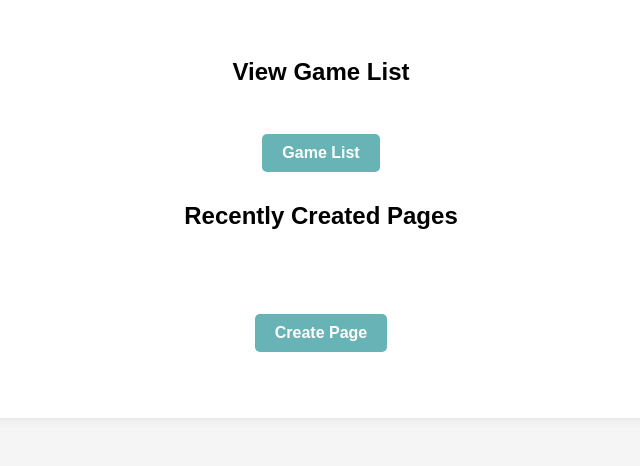
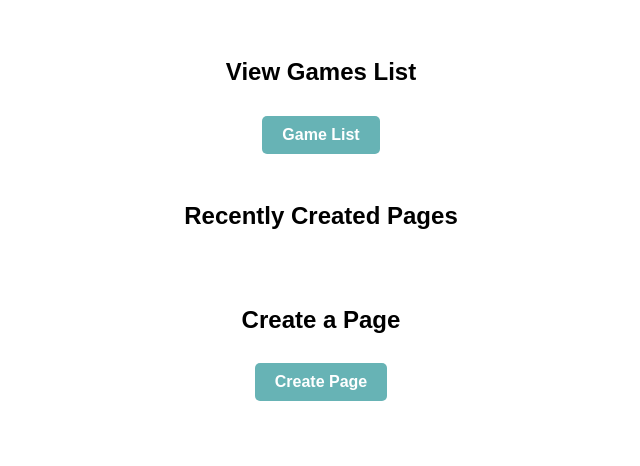
Before and after one commit to Babymonster45/ByteLore, a PHP site: page / in a window 1280 px wide. Shown: the part 82-548 px from the top of the page, without its empty margins (319-959 px from the left). Run offline with PHP 8.4, Linux system fonts and the light colour scheme; data that the repository does not hold is empty.

Commit message:
formatting

```diff
--- a/index.php
+++ b/index.php
@@ -12,10 +12,11 @@
         <h1>Welcome to ByteLore</h1>
     </header>
     <main><br>
-        <h2>View Game List</h2><br>
-        <div><a class="button" href="/games_list.php">Game List</a></div>
-        <h2>Recently Created Pages</h2><br>
+        <h2>View Games List</h2>
+        <div><a class="button" href="/games_list.php">Game List</a></div><br>
+        <h2>Recently Created Pages</h2>
         <?php include('recent_pages.php'); ?><br><br>
+        <h2>Create a Page</h2>
         <div><a class="button" href="/create_page">Create Page</a></div><br><br>
     </main>
 </body>
```
